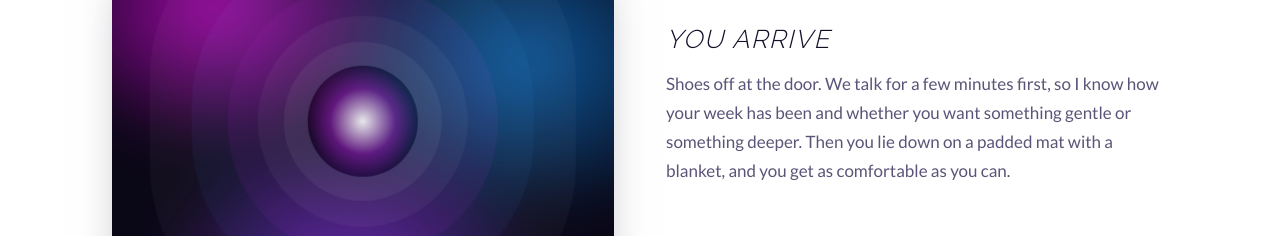
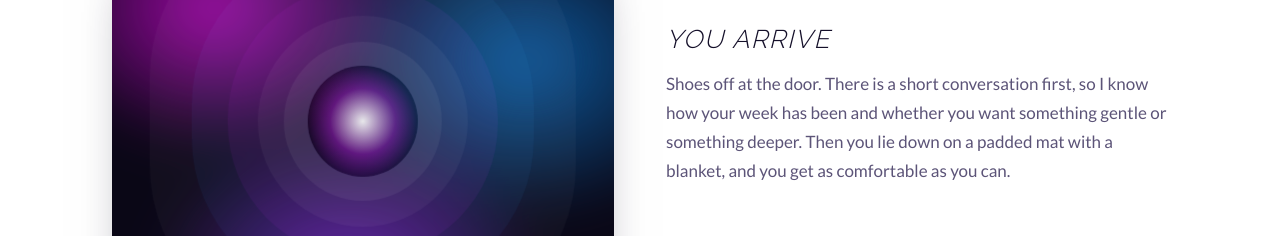
Before and after one commit to Focusingpulse/bellas-media, a plain HTML site: page soundbath/the-experience.html in a window 1280 px wide. Shown: the part 443-679 px from the top of the page. Drawn offline with Linux system fonts and the light colour scheme.

Commit message:
Fix first-person plural in the experience copy and a dash in the stylesheet comment

```diff
--- a/soundbath/site.css
+++ b/soundbath/site.css
@@ -1,4 +1,4 @@
-/* Sandra Rose Sound Bath — site styles */
+/* Sandra Rose Sound Bath: site styles */
 
 :root{
   --ink:#15102a;
--- a/soundbath/the-experience.html
+++ b/soundbath/the-experience.html
@@ -40,7 +40,7 @@
       <div class="art bowl"><span class="art-cap">The room</span></div>
       <div>
         <h2>You arrive</h2>
-        <p>Shoes off at the door. We talk for a few minutes first, so I know how your week has been and whether you want something gentle or something deeper. Then you lie down on a padded mat with a blanket, and you get as comfortable as you can.</p>
+        <p>Shoes off at the door. There is a short conversation first, so I know how your week has been and whether you want something gentle or something deeper. Then you lie down on a padded mat with a blanket, and you get as comfortable as you can.</p>
       </div>
     </div>
   </section>
```
